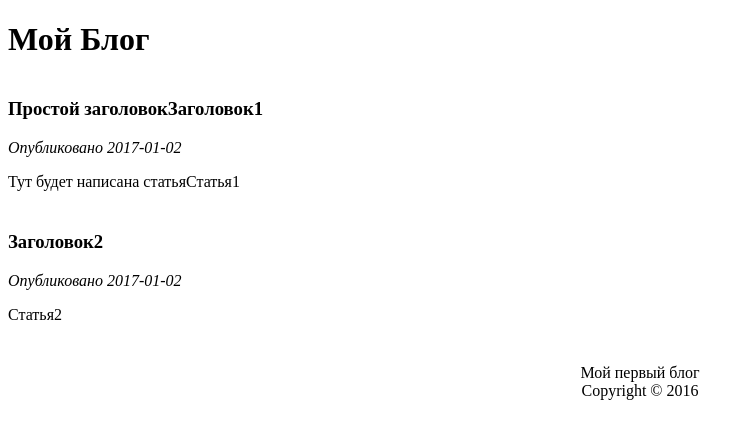
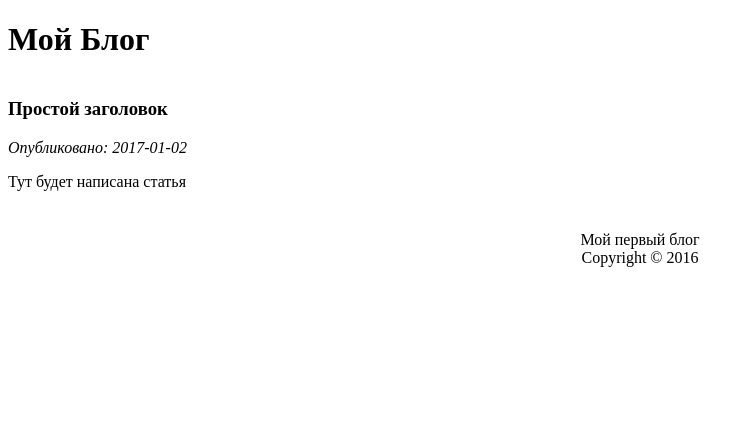
Before and after one commit to kulchenkoalex/blog, a PHP site: page /article?id=1 in a window 1280 px wide. Shown: the top 439 px of the page, without its empty margins (0-755 px from the left). Run offline with PHP 8.4, Linux system fonts and the light colour scheme.

Commit message:
Синтаксические изменения

```diff
--- a/index.html
+++ b/index.html
@@ -14,8 +14,8 @@
             <h3>Заголовок1</h3>
             <em>Опубликовано 2017-01-02</em>
             <p>Статья1</p>
-        </div class="article">
-        <div>
+        </div>
+        <div class="article">
             <h3>Заголовок2</h3>
             <em>Опубликовано 2017-01-02</em>
             <p>Статья2</p>
--- a/views/article.php
+++ b/views/article.php
@@ -10,15 +10,10 @@
             <h1>Мой Блог</h1>
         <div>
             <div class="article">
-            <div></div>
-            <h3><?=$article['title']?>Заголовок1</h3>
-            <em>Опубликовано <?=$article['description']?></em>
-            <p><?=$article['content']?>Статья1</p>
+            <h3><?=$article['title']?></h3>
+            <em>Опубликовано: <?=$article['description']?></em>
+            <p><?=$article['content']?></p>
         </div>
-        <div  class="article">
-            <h3>Заголовок2</h3>
-            <em>Опубликовано 2017-01-02</em>
-            <p>Статья2</p>
         </div>
         <footer>
             <p>Мой первый блог
```
